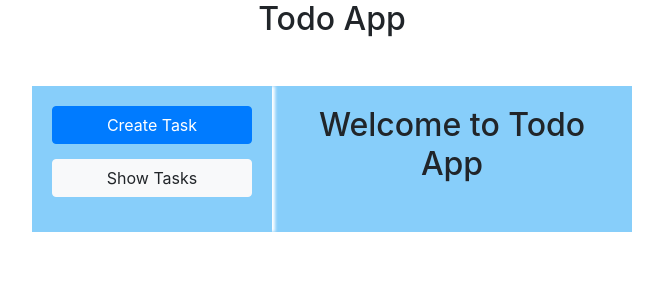
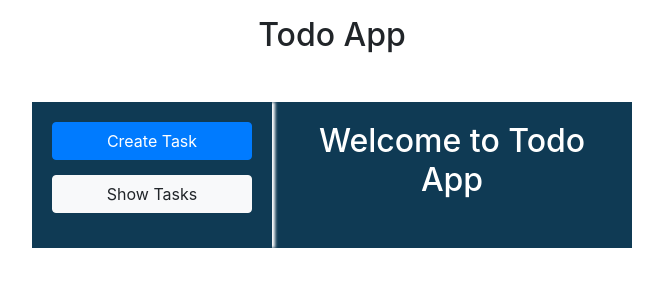
Before and after one commit to yatharth1706/react-todo, a React (Create React App) app: page / in a window 1280 px wide. Shown: the top 300 px of the page, without its empty margins (308-971 px from the left). Built offline with nearby package versions, Linux system fonts and the light colour scheme.

Commit message:
Fix bugs

```diff
--- a/src/App.css
+++ b/src/App.css
@@ -4,7 +4,7 @@
 
 .todoContainer {
   max-width: 600px!important;
-  background-color: lightskyblue;
+  background-color: #0f3a54;
   display: flex;
   padding: 0!important;
 }
--- a/src/App.js
+++ b/src/App.js
@@ -14,7 +14,7 @@ function App() {
 
   return (
     <div className="App">
-      <h2>Todo App</h2>
+      <h2 className="mt-3">Todo App</h2>
       <TodoContainer left = {<LeftSidebar toChangeShow = {toChangeShow}/>} right = {<RightSidebar toshow={toShow}  />}/>
     </div>
   );
--- a/src/components/RightSidebar.js
+++ b/src/components/RightSidebar.js
@@ -15,7 +15,7 @@ function RightSidebar(props) {
         <div className = "right-sidebar-contents">
             {/* show input when clicked on left sidebar create task button else when
             clicked on show tasks show them */}
-            {props.toshow === "welcome" ? <h2>Welcome to Todo App</h2> : props.toshow === "create" ? <CreateTask/> : props.toshow === "show" ? <ShowTask /> : <></>}
+            {props.toshow === "welcome" ? <h2 style={{color: "white"}}>Welcome to Todo App</h2> : props.toshow === "create" ? <CreateTask/> : props.toshow === "show" ? <ShowTask /> : <></>}
         </div>
     )
 }
--- a/src/components/getTasks.js
+++ b/src/components/getTasks.js
@@ -19,7 +19,7 @@ function GetTasks(props) {
     );
 
     return (
-        isLoading===false ? lists.map((task) => <div key={task.name} className = "taskDiv">{task.name}</div>) : <div><p>Loading...</p></div>
+        isLoading===false ? lists.map((task) => <div key={task.name} className = "taskDiv">{task.name}</div>) : <div><p style={{color: "white"}}>Loading...</p></div>
 
     )
 
```
